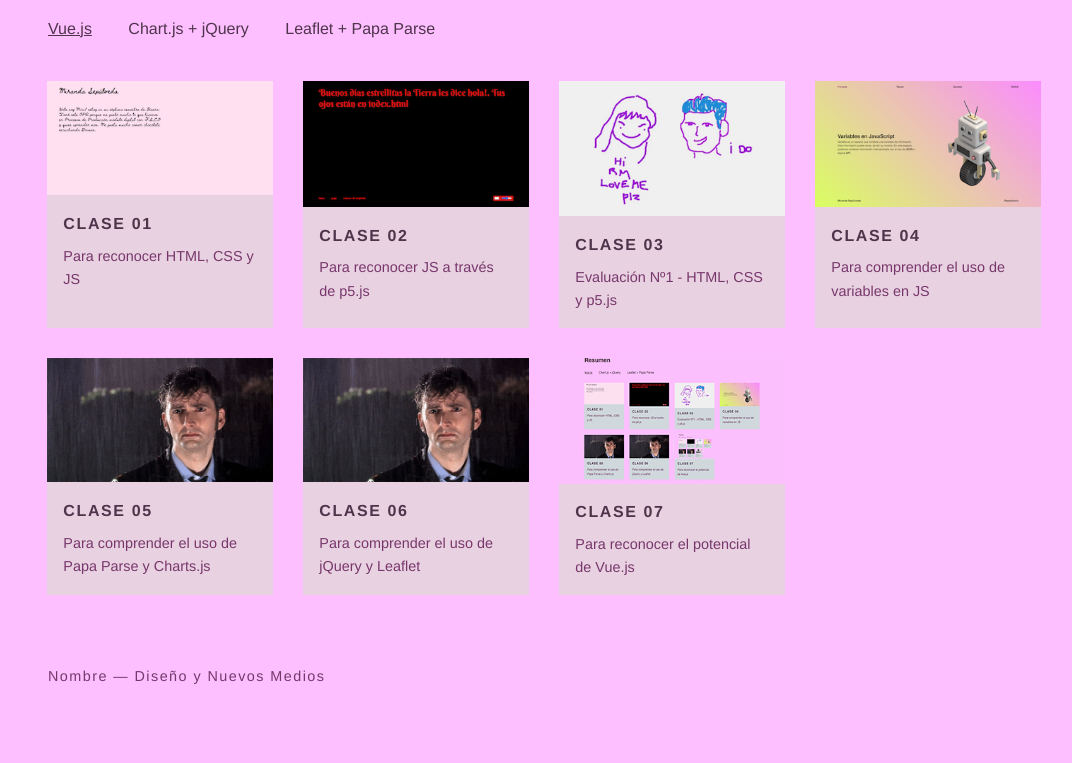
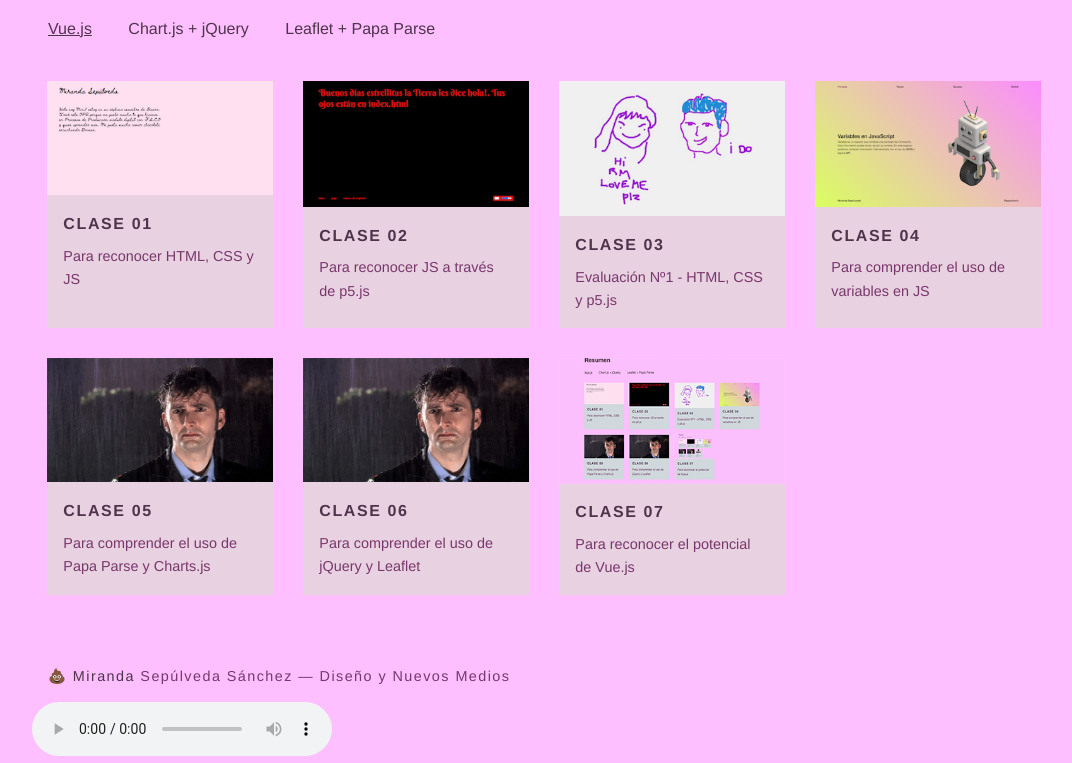
Before and after one commit to mirandasepulveda-la/actividad_clase_7, a plain HTML site: page index.html in a window 1280 px wide. Shown: the part 97-860 px from the top of the page, without its empty margins (96-1168 px from the left). Before the commit the page ends 800 px from the top, so only its background shows below. Drawn offline with nearby package versions, Linux system fonts and the light colour scheme.

Commit message:
Update index.html

```diff
--- a/index.html
+++ b/index.html
@@ -5,7 +5,7 @@
         <meta name="viewport" content="width=device-width, initial-scale=1" />
         <meta name="description" content="Diseño y nuevos medios, segunda versión remota">
         <link href="style.css" rel="stylesheet" />
-        <title>DNO037vR2 &#128211;</title>
+        <title>Mirinda &#9961;</title>
     </head>
     <body class="portada">
         <header>
@@ -28,7 +28,10 @@
             </section>
         </main>
         <footer>
-            <p>Nombre — Diseño y Nuevos Medios</p>
+            <p> <a href= "https://www.instagram.com/miristika.fragans/"> 💩 Miranda</a> Sepúlveda Sánchez — Diseño y Nuevos Medios</p>
+            <audio controls>
+                            <source src="unacancion.mp3" type="audio/mp3">
+                            </audio>
         </footer>
         <script src="https://cdn.jsdelivr.net/npm/vue@3"></script>
         <script>
@@ -51,6 +54,11 @@
                 },
             };
             Vue.createApp(content).mount("#aqui");
+
+
         </script>
-    </body>
+
+
+
+  </body>
 </html>
```
